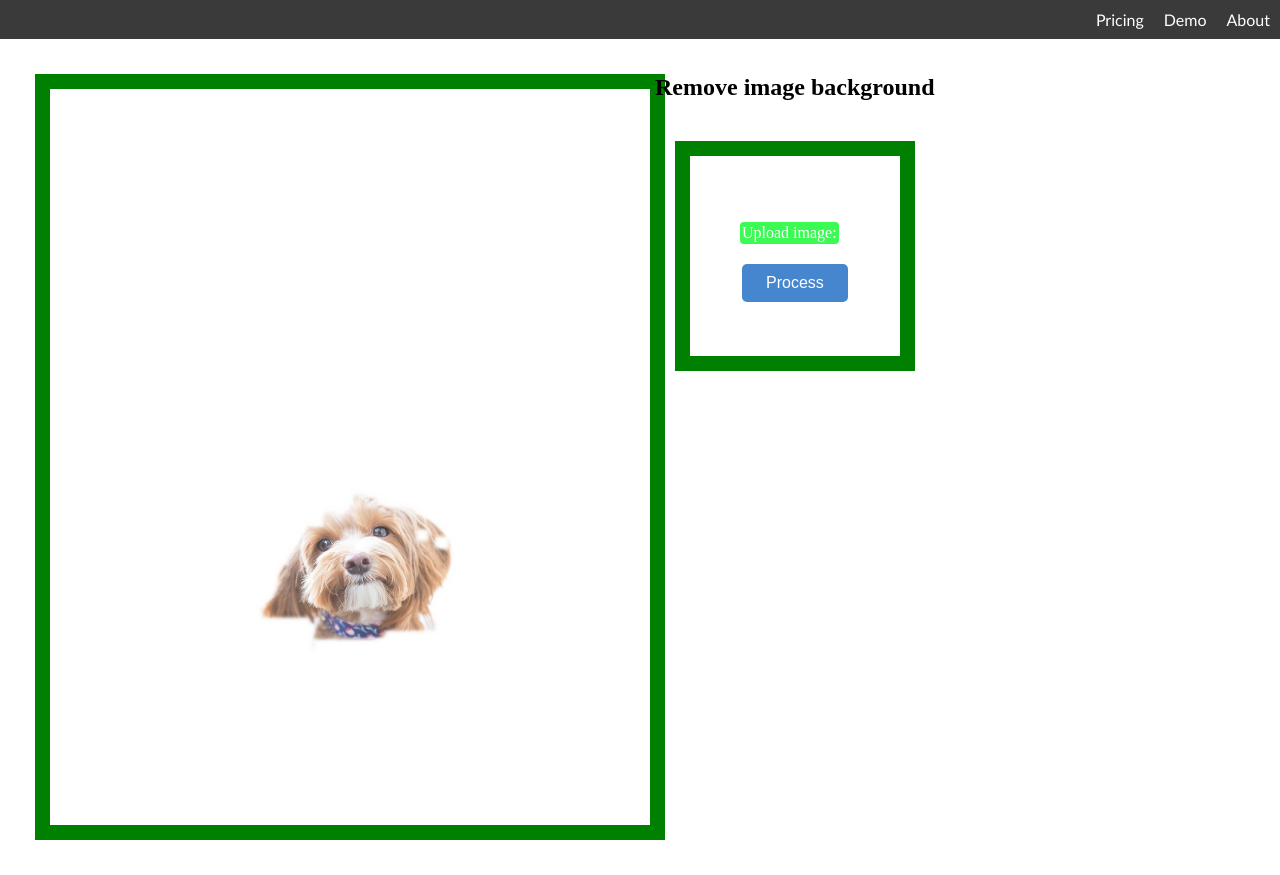
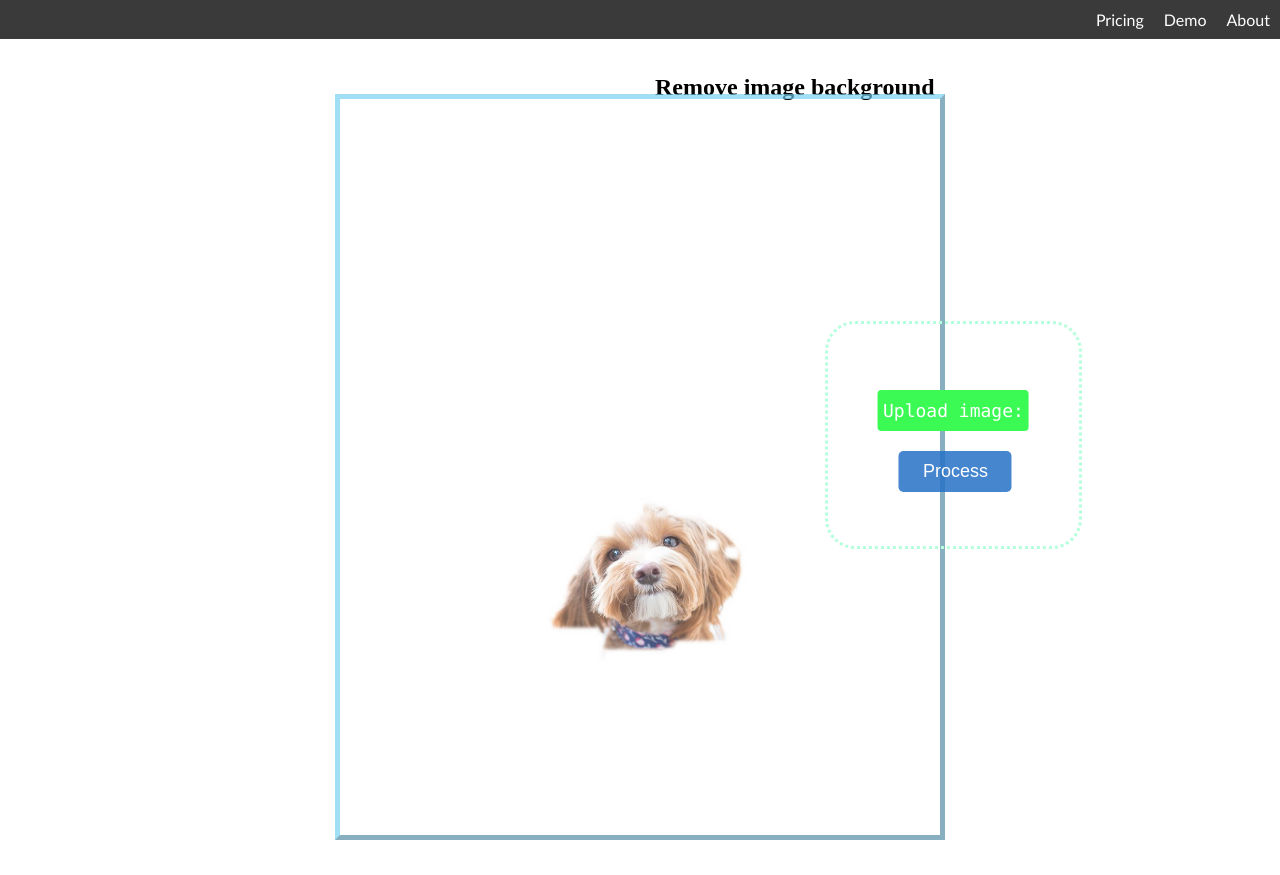
Before and after one commit to huyvquoc/image-processing-website, a Django app: page /removebackground/ in a window 1280 px wide. Shown: the part 151-1026 px from the top of the page. After the commit the page ends 991 px from the top, so only its background shows below. Run offline with Django 3.2, Linux system fonts and the light colour scheme; some libraries are stand-ins or nearby versions.

Commit message:
Decorate the 2 box models of the cross-fading sample and the upload-process region

```diff
--- a/core/templates/core/preprocess_image.html
+++ b/core/templates/core/preprocess_image.html
@@ -4,6 +4,9 @@
         <!-- <meta content="width=device-width, initial-scale=1" name="viewport" /> -->
         <style>
             .process-image {
+                position: relative;
+                left: 50%;
+                transform: translateX(-50%);
                 background-color: #2571c7d8;
                 border: none;
                 border-radius: 5px;
@@ -12,10 +15,11 @@
                 text-align: center;
                 text-decoration: none;
                 display: inline-block;
-                font-size: 16px;
+                font-size: 18px;
                 margin: 4px 2px;
                 transition-duration: 0.4s;
                 cursor: pointer;
+                font-family: "Papyrus", fantasy;
             }
             .process-image:hover {
                 background-color: #5083bed8;
@@ -28,13 +32,18 @@
                 display: none;
             }
             label[for="id_image"] {
+                position: relative;
+                left: 50%;
+                transform: translateX(-50%);
                 background-color: rgb(59, 250, 84);
                 border: none;
                 border-radius: 4px;
                 color: white;
                 display: inline-block;
-                padding: 2px 2px;
+                padding: 10px 5px;
                 cursor: pointer;
+                font-size: 18px;
+                font-family: "Monaco", monospace;
             }
             label[for="id_image"]:hover {
                 background-color: rgb(114, 248, 114);
@@ -136,8 +145,12 @@
             }
             div.sample-demo-box {
                 display: inline-block;
+                position: relative;
                 /* width: 300px; */
-                border: 15px solid green;
+                /* float: right; */
+                left: 300px;
+                top: 20px;
+                border: 5px outset rgba(114, 207, 243, 0.658);
                 padding: 50px;
                 margin: 20px;
             }
@@ -146,8 +159,13 @@
             }
             div.upload-image-box {
                 display: inline-block;
+                position: relative;
                 /* width: 300px; */
-                border: 15px solid green;
+                /* float: right; */
+                left: 150px;
+                top: 180px;
+                border: 3px dotted rgb(180, 255, 220);
+                border-radius: 30px;
                 padding: 50px;
                 margin: 20px;
             }
@@ -199,8 +217,8 @@
                 </div>
             </div>
             <div class="column">
+                <!-- <p>Lorem ipsum</p> -->
                 <h2>Remove image background</h2>
-                <!-- <p>Lorem ipsum</p> -->
                 {% load crispy_forms_tags %}
                 <div class="upload-image-box">
                     <form id="post_form" method="post" enctype="multipart/form-data">
```
